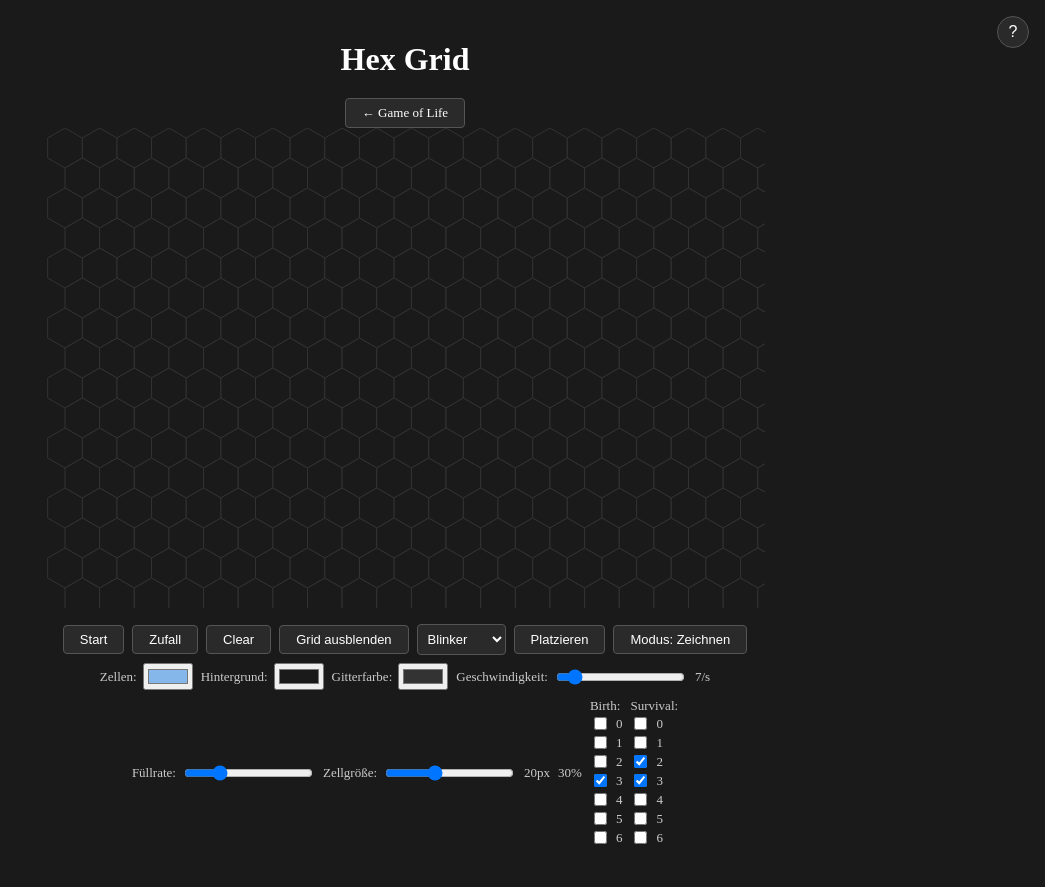
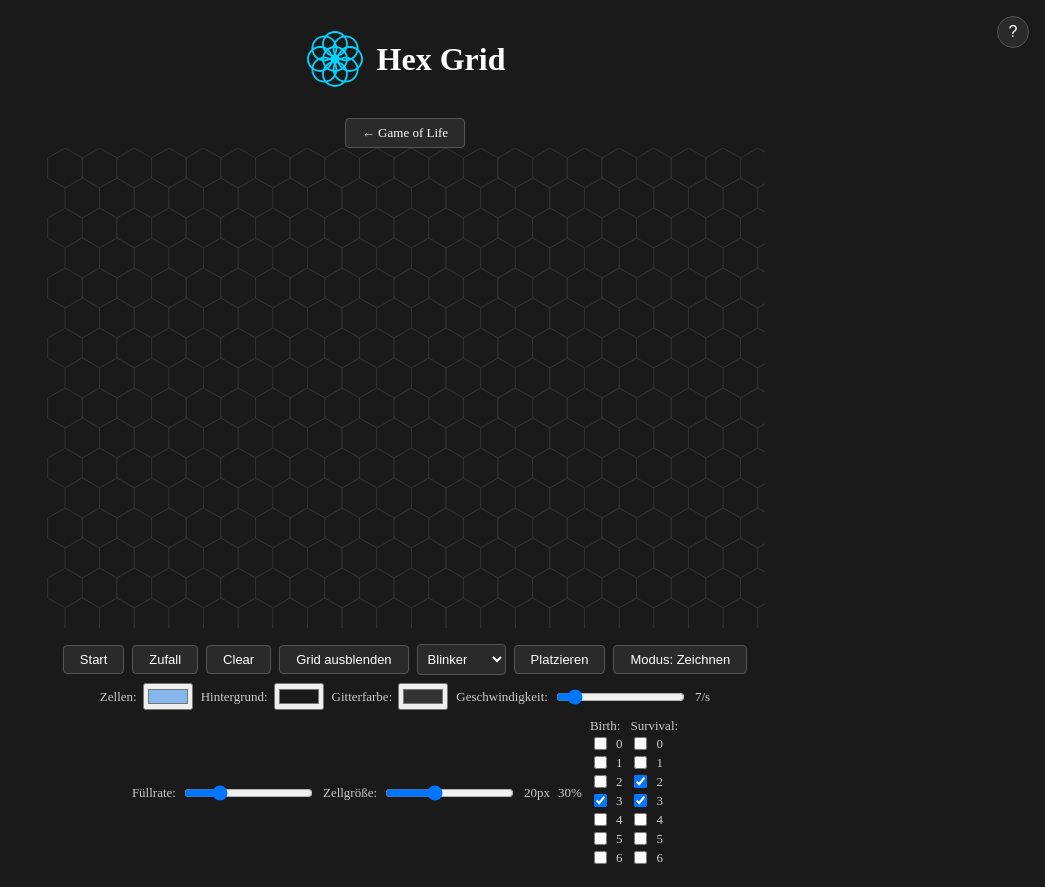
Before and after one commit to JiorgoV/geofraktale, a plain HTML site: page hex-grid.html in a window 1280 px wide. Shown: the whole page, without its empty margins (235-1280 px from the left). Drawn offline with Linux system fonts and the light colour scheme.

Commit message:
feat: add favicon.svg and insert logo

```diff
--- a/hex-grid.html
+++ b/hex-grid.html
@@ -9,9 +9,26 @@
 </head>
 
 <body>
-    <h1>Hex Grid</h1>
-    <button id="btn-info">?</button>
+    <div class="header">
+        <svg xmlns="http://www.w3.org/2000/svg" viewBox="0 0 100 100" width="60" height="60">
+    <circle cx="50" cy="50" r="48" fill="#1a1a1a"/>
+    <g stroke="#00d4ff" stroke-width="3" fill="none">
+      <circle cx="75" cy="50" r="20"/>
+      <circle cx="67.7" cy="67.7" r="20"/>
+      <circle cx="50" cy="75" r="20"/>
+      <circle cx="32.3" cy="67.7" r="20"/>
+      <circle cx="25" cy="50" r="20"/>
+      <circle cx="32.3" cy="32.3" r="20"/>
+      <circle cx="50" cy="25" r="20"/>
+      <circle cx="67.7" cy="32.3" r="20"/>
+    </g>
+    <circle cx="50" cy="50" r="20" stroke="#00d4ff" stroke-width="3" fill="none"/>
+    <circle cx="50" cy="50" r="5" fill="#00d4ff"/>
+  </svg>
 
+        <h1>Hex Grid</h1>
+        <button id="btn-info">?</button>
+    </div>
     <div id="modal" style="display:none;">
         <div id="modal-content">
             <button id="btn-close">✕</button>
--- a/style.css
+++ b/style.css
@@ -155,6 +155,13 @@
      display: block;
  }
 
+ .header {
+     display: flex;
+     align-items: center;
+     gap: 12px;
+     margin-bottom: 20px;
+ }
+
  @media (max-width: 600px) {
      canvas {
          width: 100% !important;
```
Also changed, not shown: index.html (+20 -1 lines), favicon.svg (added).
